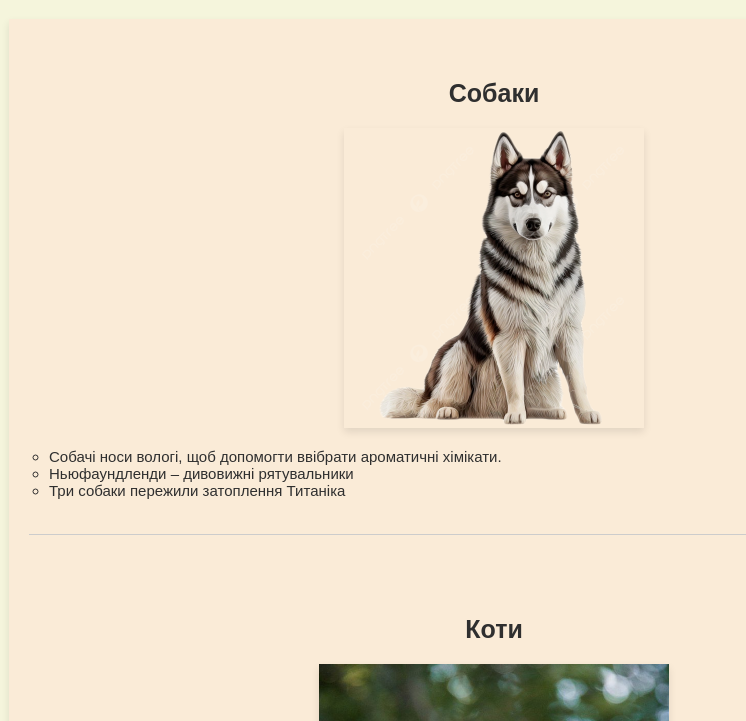
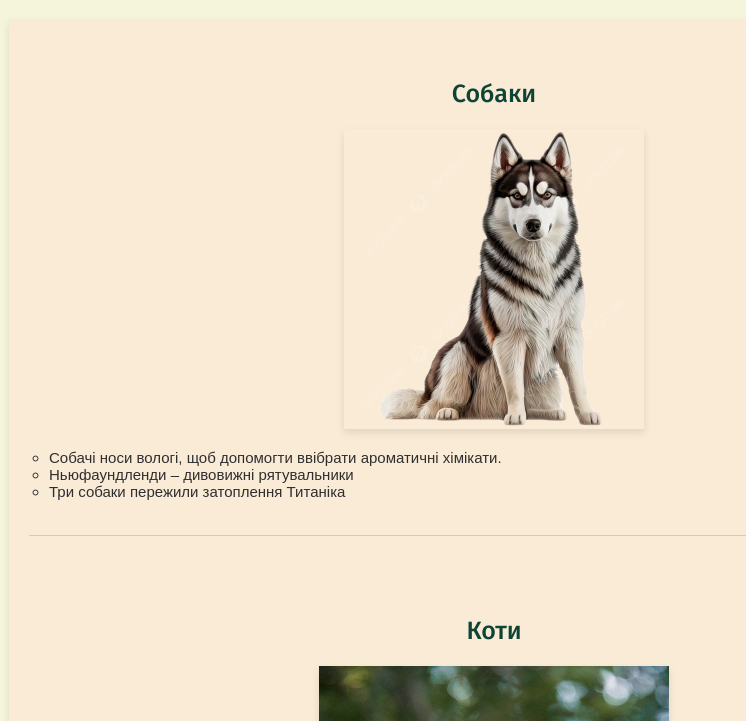
Before and after one commit to Kuwuwuwu/Test-project, a plain HTML site: page index.html in a window 1280 px wide. Shown: the part 79-800 px from the top of the page, without its empty margins (146-892 px from the left). Drawn offline with Linux system fonts and the light colour scheme.

Commit message:
Changed subtitle text style

```diff
--- a/index.html
+++ b/index.html
@@ -6,6 +6,7 @@
     <meta name="viewport" content="width=device-width, initial-scale=1,0" />
     <title>Document</title>
     <link rel="stylesheet" type="text/css" href="styles.css">
+    <link href="https://fonts.googleapis.com/css2?family=Fira+Sans:wght@500&display=swap" rel="stylesheet">
 
 </head>
 
--- a/styles.css
+++ b/styles.css
@@ -19,11 +19,15 @@ h1 {
 
 /* Заголовки розділів */
 h2 {
-    color: rgb(47, 47, 47);
+    color: rgb(14, 68, 54);
     font-size: 25px;
     font-weight: 800;
-    margin: 20px 0;
+    margin: 20px;
+  font-family: "Fira Sans", serif;
+  font-weight: 500;
+  font-style: normal;
 }
+
 
 /* Контейнер для контенту */
 .container {
```
